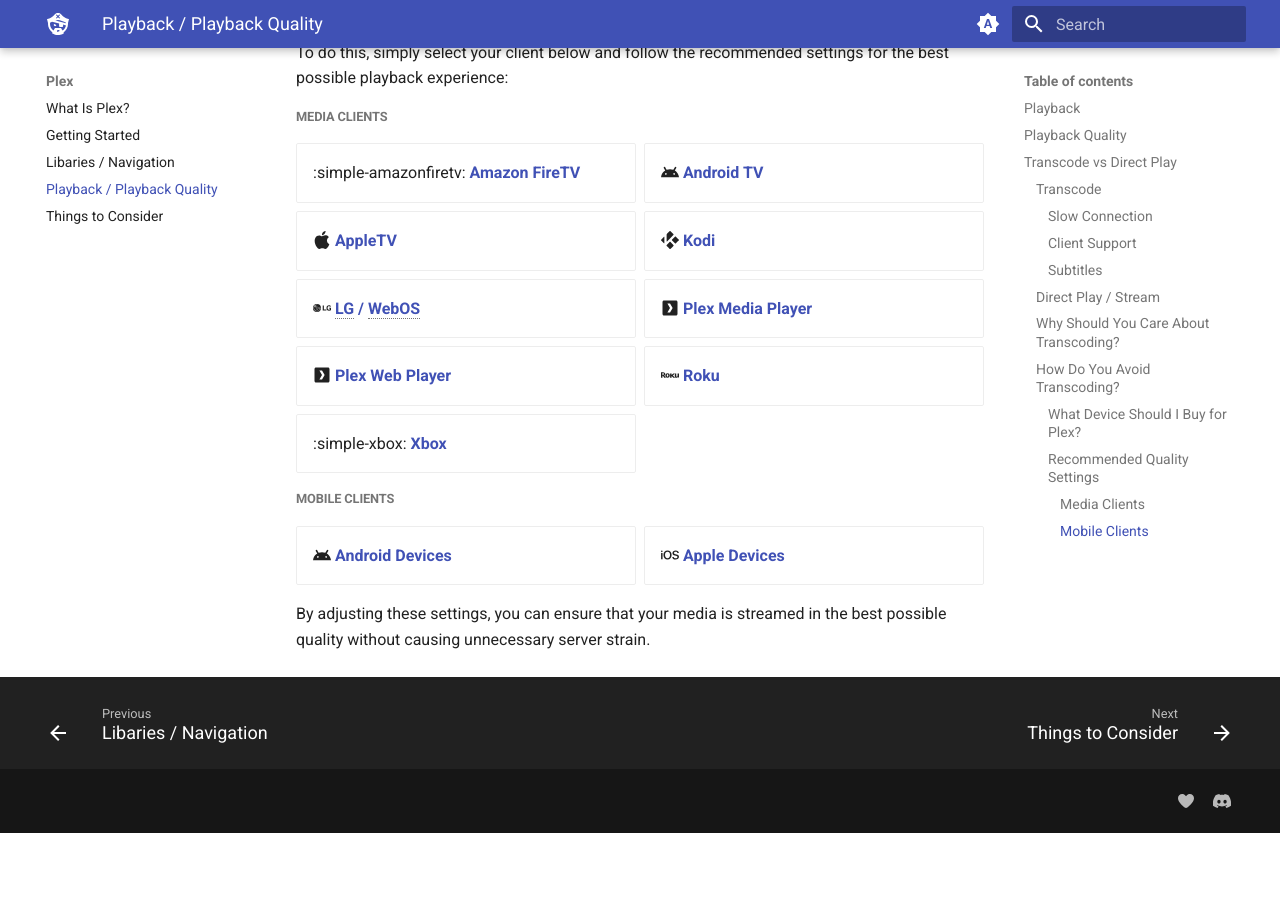
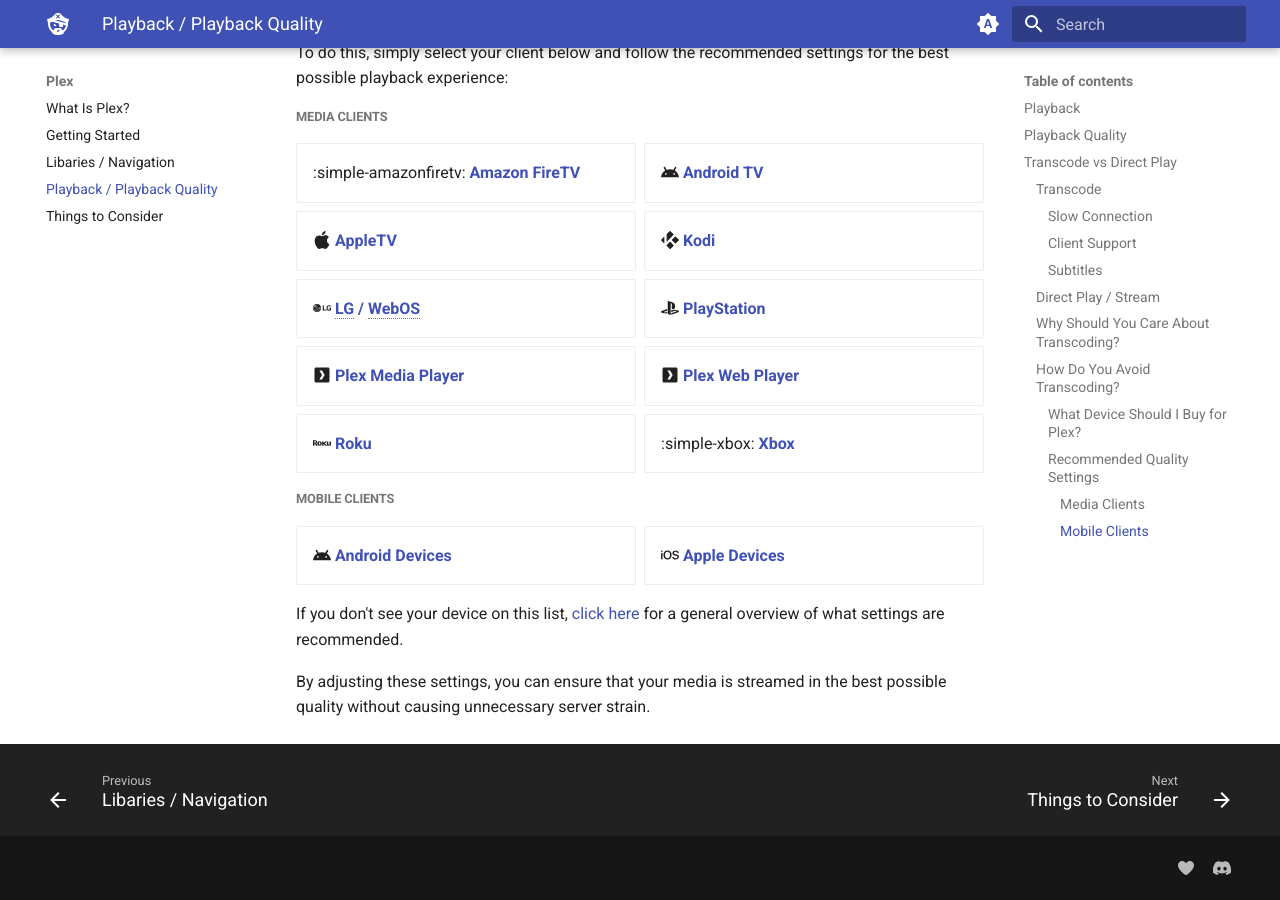
Before and after one commit to neomedia6989/docs-2, an MkDocs documentation site: the page built from docs/plex/playback.md, in a window 1280 px wide and 900 px high, scrolled down 4289 px. Built offline with MkDocs 1.6.1 and Material for MkDocs 9.7.7, drawn with Linux system fonts in a browser that asks for light colours; before the commit the page ends 5122 px from its top, so only the background shows below that.

Commit message:
Update playback.md

```diff
--- a/docs/plex/playback.md
+++ b/docs/plex/playback.md
@@ -78,7 +78,7 @@
     * Supports 4K HDR streaming, which provides high-quality video playback with vibrant colors and deep contrast.
     * Depending on model, the Apple TV 4K has a Gigabit Ethernet port, which allows for fast and stable network connectivity and reduces the risk of buffering or playback issues.
     * Infuse Pro is good for Plex streaming on iOS because it offers a user-friendly interface and supports a wide range of video and audio codecs, including high-resolution formats such as 4K DolbyVision and Dolby Atmos.
-        * Infuse is highly recommended as the default Plex app will struggle with 4K and will be unable to play DolbyVision or direct play DTS HD MA / TrueHD audio.
+        * Infuse is highly recommended as the default Plex app will struggle with 4K and will be unable to play DolbyVision or direct play DTS-HD MA / TrueHD audio.
 === "FireStick 4K Max"
     * Equipped with a powerful quad-core 1.8 GHz processor and 2GB of RAM, which makes it capable of handling demanding video codecs and high bitrate streams without any lag or buffering.
     * Supports a wide range of video and audio codecs, including H.265 (HEVC), HDR10, HDR10+, and Dolby Vision, which allows for direct playback of most media files without transcoding.
@@ -92,21 +92,24 @@
 
 ##### Media Clients
 <div class="grid cards" markdown>
-- :simple-amazonfiretv: __[Amazon FireTV](#)__
-- :simple-android: __[Android TV](#)__
-- :simple-apple: __[AppleTV](#)__
-- :simple-kodi: __[Kodi](#)__
-- :simple-lg: __[LG / WebOS](#)__
-- :material-plex: __[Plex Media Player](#)__
-- :material-plex: __[Plex Web Player](#)__
-- :simple-roku: __[Roku](#)__
-- :simple-xbox: __[Xbox](#)__
+- :simple-amazonfiretv: __[Amazon FireTV](../clients/firetv/)__
+- :simple-android: __[Android TV](../clients/androidtv/)__
+- :simple-apple: __[AppleTV](../clients/appletv/)__
+- :simple-kodi: __[Kodi](../clients/kodi/)__
+- :simple-lg: __[LG / WebOS](../clients/lg/)__
+- :simple-playstation: __[PlayStation](../clients/console/)__
+- :material-plex: __[Plex Media Player](../clients/pmp/)__
+- :material-plex: __[Plex Web Player](../clients/web/)__
+- :simple-roku: __[Roku](../clients/roku/)__
+- :simple-xbox: __[Xbox](../clients/console/)__
 </div>
 
 ##### Mobile Clients
 <div class="grid cards" markdown>
-- :simple-android: __[Android Devices](#)__
-- :simple-ios: __[Apple Devices](#)__
+- :simple-android: __[Android Devices](../clients/android/)__
+- :simple-ios: __[Apple Devices](../clients/ios/)__
 </div>
 
+If you don't see your device on this list, [click here](../clients/other/) for a general overview of what settings are recommended.
+
 By adjusting these settings, you can ensure that your media is streamed in the best possible quality without causing unnecessary server strain.
```
